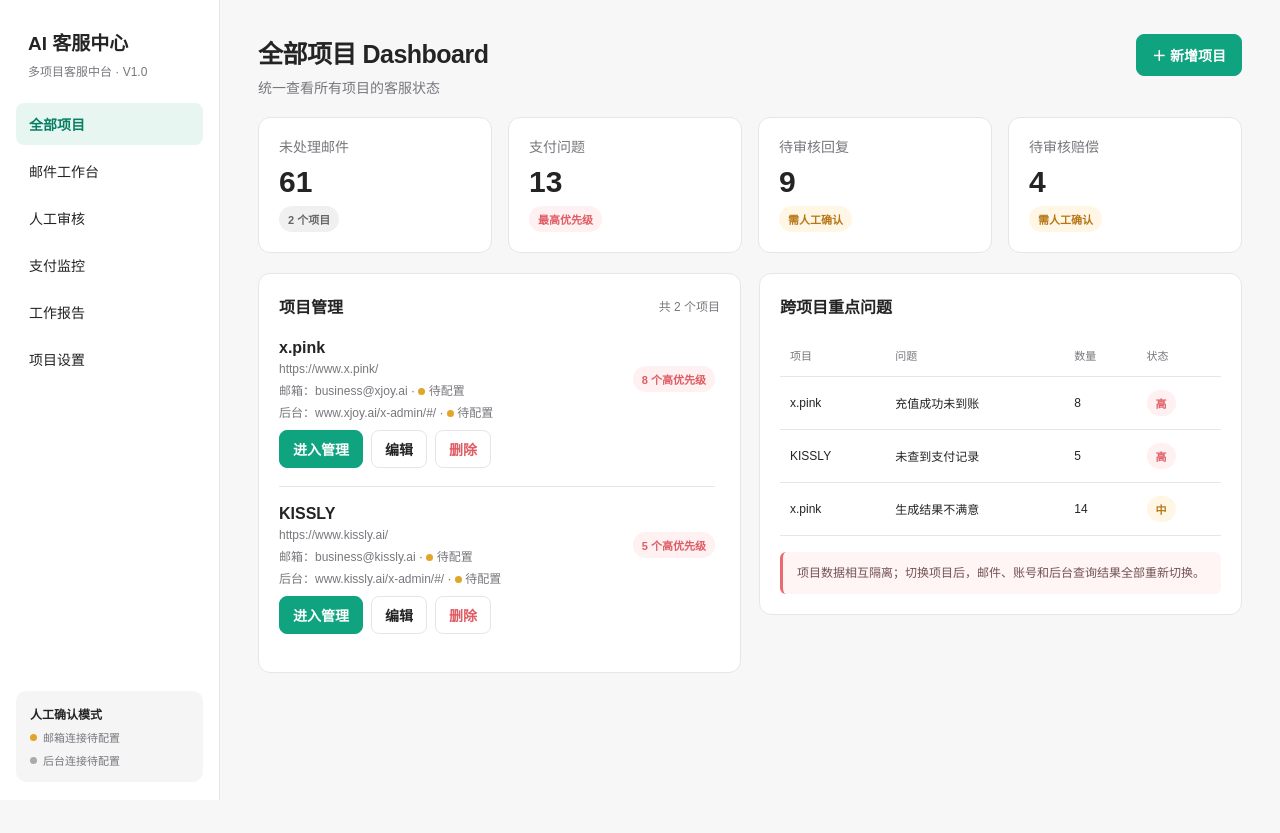
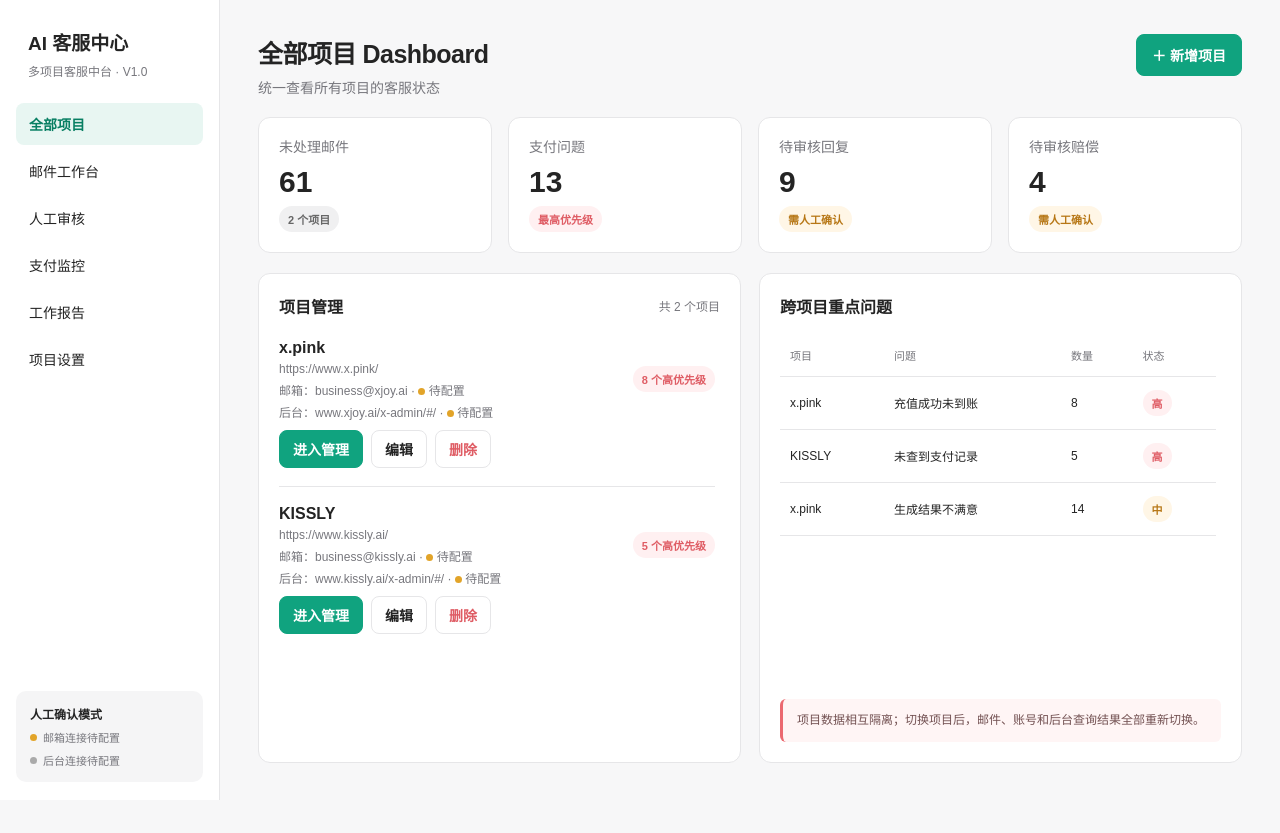
Before and after one commit to JoeMusk8/-Automated-Customer-Service-System-260713, a Next.js app: page / in a window 1280 px wide. Before the commit the page ends 800 px from the top, so only its background shows below. Built offline with nearby package versions, Linux system fonts and the light colour scheme.

Commit message:
Keep dashboard panels fixed with internal scrolling

```diff
--- a/app/globals.css
+++ b/app/globals.css
@@ -33,7 +33,10 @@ button:hover { border-color:#c9cacd; background:#fafafa; }
 .dashboard-columns { display:grid; grid-template-columns:1fr 1fr; gap:18px; align-items:start; }
 .panel { background:#fff; border:1px solid var(--line); border-radius:12px; padding:20px; min-width:0; }
 .panel-title { display:flex; justify-content:space-between; align-items:center; gap:16px; margin-bottom:16px; }.panel-title h2,.panel h2 { margin:0; font-size:16px; }.panel-title>span { color:var(--muted); font-size:12px; }
-.project-scroll { max-height:420px; overflow-y:auto; padding-right:5px; }
+.dashboard-fixed-panel { height:490px; display:flex; flex-direction:column; }
+.dashboard-fixed-panel>.panel-title { flex:0 0 auto; }
+.project-scroll,.issues-scroll { flex:1 1 auto; min-height:0; overflow-y:auto; padding-right:5px; }
+.dashboard-fixed-panel>.warning { flex:0 0 auto; }
 .project-row { display:grid; grid-template-columns:minmax(180px,1fr) auto; gap:10px 18px; padding:18px 0; border-top:1px solid var(--line); align-items:center; }.project-row:first-child { border-top:0; padding-top:5px; }
 .project-info { display:flex; flex-direction:column; gap:5px; min-width:0; }.project-info h3 { margin:0; font-size:16px; }.project-info a,.project-info span { color:var(--muted); font-size:12px; overflow-wrap:anywhere; }.project-info a { text-decoration:none; }.row-actions { grid-column:1/-1; display:flex; flex-wrap:wrap; gap:8px; }.row-actions button { padding:8px 13px; }
 table { border-collapse:collapse; width:100%; }th { color:var(--muted); font-size:11px; font-weight:500; text-align:left; }th,td { padding:13px 10px; border-bottom:1px solid var(--line); vertical-align:middle; }td { font-size:12px; }
--- a/app/page.tsx
+++ b/app/page.tsx
@@ -158,10 +158,10 @@ function Dashboard({ projects, onAdd, onOpen, onEdit, onDelete }: { projects: Pr
     <Header title="全部项目 Dashboard" subtitle="统一查看所有项目的客服状态" action={<button className="primary" onClick={onAdd}>＋ 新增项目</button>} />
     <section className="metric-grid four"><Metric label="未处理邮件" value={unread} tag={`${projects.length} 个项目`} /><Metric label="支付问题" value={payment} tag="最高优先级" tone="red" /><Metric label="待审核回复" value={9} tag="需人工确认" tone="amber" /><Metric label="待审核赔偿" value={4} tag="需人工确认" tone="amber" /></section>
     <section className="dashboard-columns">
-      <div className="panel"><div className="panel-title"><h2>项目管理</h2><span>共 {projects.length} 个项目</span></div><div className="project-scroll">
+      <div className="panel dashboard-fixed-panel"><div className="panel-title"><h2>项目管理</h2><span>共 {projects.length} 个项目</span></div><div className="project-scroll">
         {projects.map((project) => <article className="project-row" key={project.id}><div className="project-info"><h3>{project.name}</h3><a href={project.website} target="_blank">{project.website}</a><span>邮箱：{project.mailbox} · <b className="dot" /> 待配置</span><span>后台：{project.backend.replace("https://", "")} · <b className="dot" /> 待配置</span></div><span className="pill red">{project.payment} 个高优先级</span><div className="row-actions"><button className="primary" onClick={() => onOpen(project)}>进入管理</button><button onClick={() => onEdit(project)}>编辑</button><button className="danger" onClick={() => onDelete(project)}>删除</button></div></article>)}
       </div></div>
-      <div className="panel"><div className="panel-title"><h2>跨项目重点问题</h2></div><table><thead><tr><th>项目</th><th>问题</th><th>数量</th><th>状态</th></tr></thead><tbody><tr><td>x.pink</td><td>充值成功未到账</td><td>8</td><td><span className="pill red">高</span></td></tr><tr><td>KISSLY</td><td>未查到支付记录</td><td>5</td><td><span className="pill red">高</span></td></tr><tr><td>x.pink</td><td>生成结果不满意</td><td>14</td><td><span className="pill amber">中</span></td></tr></tbody></table><div className="warning">项目数据相互隔离；切换项目后，邮件、账号和后台查询结果全部重新切换。</div></div>
+      <div className="panel dashboard-fixed-panel"><div className="panel-title"><h2>跨项目重点问题</h2></div><div className="issues-scroll"><table><thead><tr><th>项目</th><th>问题</th><th>数量</th><th>状态</th></tr></thead><tbody><tr><td>x.pink</td><td>充值成功未到账</td><td>8</td><td><span className="pill red">高</span></td></tr><tr><td>KISSLY</td><td>未查到支付记录</td><td>5</td><td><span className="pill red">高</span></td></tr><tr><td>x.pink</td><td>生成结果不满意</td><td>14</td><td><span className="pill amber">中</span></td></tr></tbody></table></div><div className="warning">项目数据相互隔离；切换项目后，邮件、账号和后台查询结果全部重新切换。</div></div>
     </section>
   </>;
 }
```
